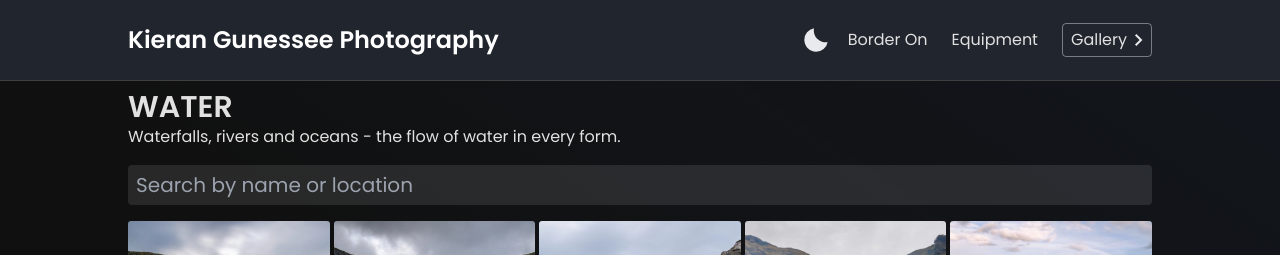
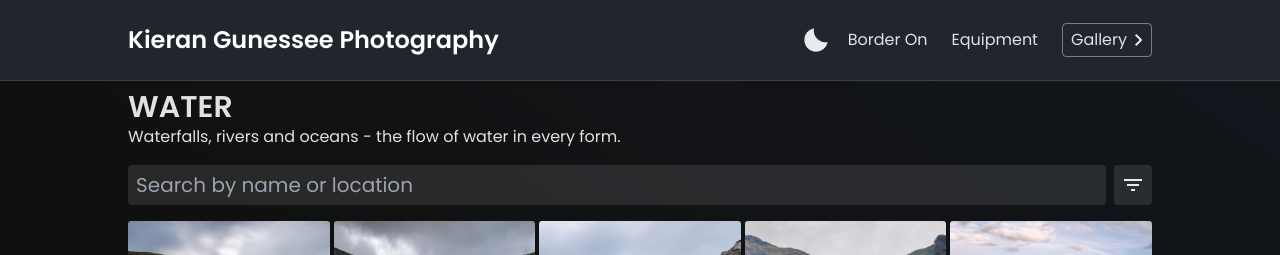
Before and after one commit to kgunessee/kieran_gunessee_photography_v2, a Next.js app: page /water in a window 1280 px wide. Shown: the top 255 px of the page. Built offline with nearby package versions, Linux system fonts and the light colour scheme.

Commit message:
Added a filter functionality for the searchbar. While testing, I have hard-coded the values into the water page.
Need to apply this dynamically to other pages.

```diff
--- a/src/app/components/PageTemplate.jsx
+++ b/src/app/components/PageTemplate.jsx
@@ -15,6 +15,8 @@ export function PageTemplate({
   pageTitle,
 }) {
   const [searchText, setSearchText] = useState("");
+  const [radioBtnValue, setRadioBtnValue] = useState("");
+  const [showFilterMenu, setShowFilterMenu] = useState(false);
 
   const handleSearchTerm = (e) => {
     const searchTerm = e.target.value;
@@ -41,6 +43,18 @@ export function PageTemplate({
     }
   });
 
+  const handleRadioButtonValue = (e) => {
+    setRadioBtnValue(e.target.value);
+  };
+
+  const handleShowFilterMenu = () => {
+    setShowFilterMenu(!showFilterMenu);
+  };
+
+  useEffect(() => {
+    setSearchText(radioBtnValue);
+  }, [radioBtnValue]);
+
   return (
     <section
       // style={{ minHeight: `calc(100vh - ${headerHeight}px)` }}
@@ -57,15 +71,62 @@ export function PageTemplate({
         </p>
 
         {!isLocationCategory && (
+          <div className={`relative mb-4 flex items-center gap-2`}>
             <input
+              aria-label={"Search bar to filter images"}
               placeholder={`${
                 isAstroImage
                   ? "Search by name or catalogue ID"
                   : "Search by name or location"
               }`}
-            className={`mb-4 h-8 w-full rounded bg-black/10 px-2 xl:h-10 xl:text-xl dark:bg-white/10 dark:text-almostWhite`}
+              className={`h-8 w-full rounded bg-black/10 px-2 xl:h-10 xl:text-xl dark:bg-white/10 dark:text-almostWhite`}
               onChange={handleSearchTerm}
+              value={searchText}
             ></input>
+            <button
+              onClick={handleShowFilterMenu}
+              className={`flex h-8 w-8 items-center justify-center rounded xl:h-10 xl:w-10 dark:bg-white/10 dark:hover:bg-white/15`}
+            >
+              <svg
+                xmlns="http://www.w3.org/2000/svg"
+                width="24"
+                height="24"
+                fill="#e8eaed"
+                viewBox="0 -960 960 960"
+              >
+                <path d="M400-240v-80h160v80H400zM240-440v-80h480v80H240zM120-640v-80h720v80H120z"></path>
+              </svg>
+            </button>
+            <fieldset
+              className={`absolute ${showFilterMenu ? "block" : "hidden"} right-0 top-10 z-20 flex flex-col gap-2 border-[1px] border-white/40 bg-almostWhite dark:bg-almostBlack`}
+            >
+              <legend className="text-almostWhite">Filter by location</legend>
+              <div>
+                <input
+                  onClick={(e) => handleRadioButtonValue(e)}
+                  type={"radio"}
+                  name={"filter"}
+                  id={"iceland"}
+                  value={"iceland"}
+                />
+                <label className={`text-almostWhite`} htmlFor={"iceland"}>
+                  iceland
+                </label>
+              </div>
+              <div>
+                <input
+                  onClick={(e) => handleRadioButtonValue(e)}
+                  type={"radio"}
+                  name={"filter"}
+                  id={"dartmoor"}
+                  value={"dartmoor"}
+                />
+                <label className={`text-almostWhite`} htmlFor={"dartmoor"}>
+                  dartmoor
+                </label>
+              </div>
+            </fieldset>
+          </div>
         )}
         <Gallery images={filteredImages} isAstroImage={isAstroImage} />
       </section>
```
Lines whose indentation alone changed are shown as unchanged.
